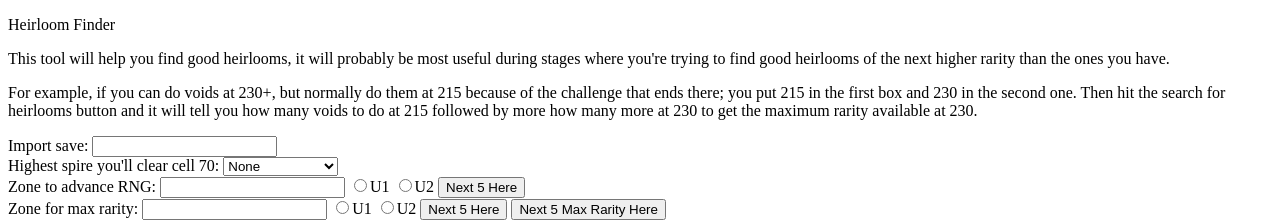
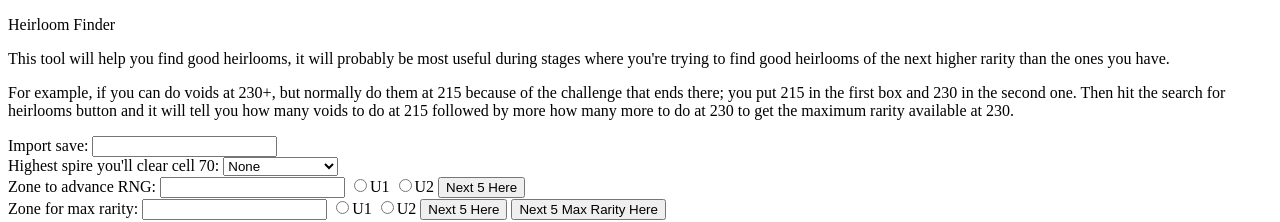
Before and after one commit to pearbear321/pearbear321.github.io, a plain HTML site: page index.html in a window 1280 px wide. Shown: the top 222 px of the page. Drawn offline with Linux system fonts and the light colour scheme.

Commit message:
Update index.html

```diff
--- a/index.html
+++ b/index.html
@@ -6,7 +6,7 @@
 <body>
 <p> Heirloom Finder </p>
 <p> This tool will help you find good heirlooms, it will probably be most useful during stages where you're trying to find good heirlooms of the next higher rarity than the ones you have. </p>
-<p> For example, if you can do voids at 230+, but normally do them at 215 because of the challenge that ends there; you put 215 in the first box and 230 in the second one. Then hit the search for heirlooms button and it will tell you how many voids to do at 215 followed by more how many more at 230 to get the maximum rarity available at 230.</p>
+<p> For example, if you can do voids at 230+, but normally do them at 215 because of the challenge that ends there; you put 215 in the first box and 230 in the second one. Then hit the search for heirlooms button and it will tell you how many voids to do at 215 followed by more how many more to do at 230 to get the maximum rarity available at 230.</p>
 <span>
 	Import save: <input type="text" id="saveInput" title="Paste save here"/><br>
 	<label for="spireChoice">Highest spire you'll clear cell 70:</label>
```
